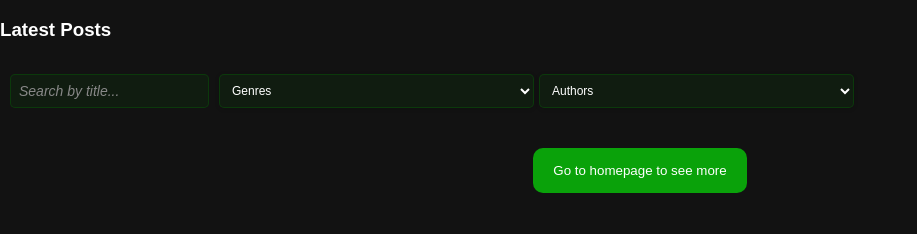
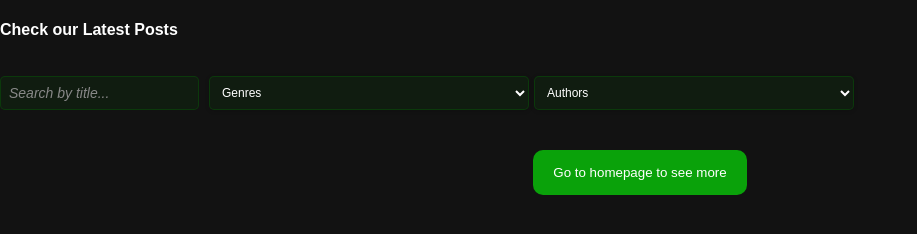
Before and after one commit to arielskie/Latest-Posts, a plain HTML site: page index.html in a window 1280 px wide. Shown: the whole page, without its empty margins (0-917 px from the left). Drawn offline with Linux system fonts and the light colour scheme.

Commit message:
Update index.html

```diff
--- a/index.html
+++ b/index.html
@@ -47,7 +47,7 @@
         }
 
    #content-container{
-     padding:15px 10px;
+     padding:15px 0px;
    }
   #abefilmpost-search-container {
             display: flex;
@@ -322,7 +322,7 @@ a{
       </style>
 <body>
 
-    <h3>Latest Posts</h3>
+    <h4>Check our Latest Posts</h4>
 <div id="content-container">
     <div id="abefilmpost-search-container">
     <div class="input-container">
```
